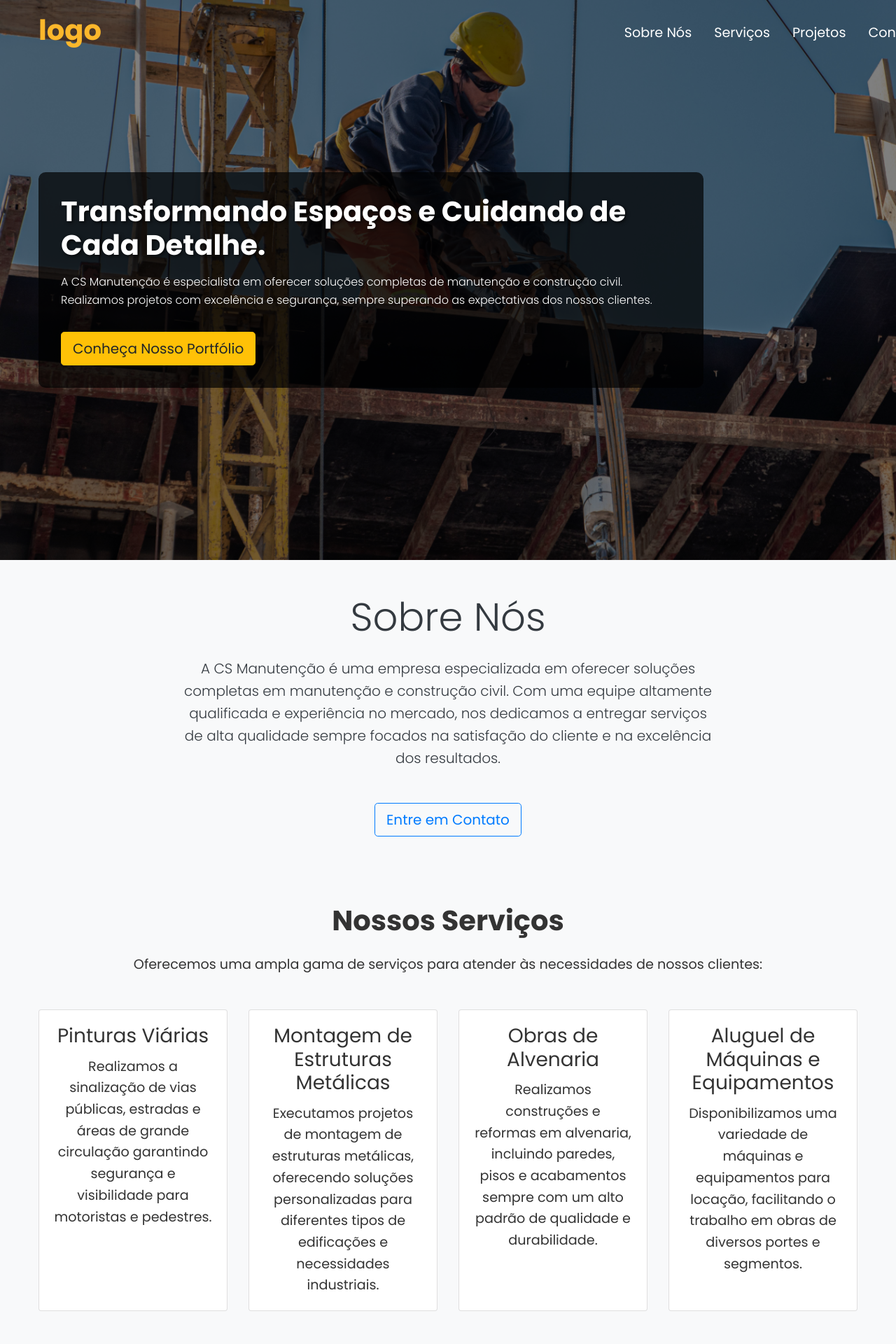
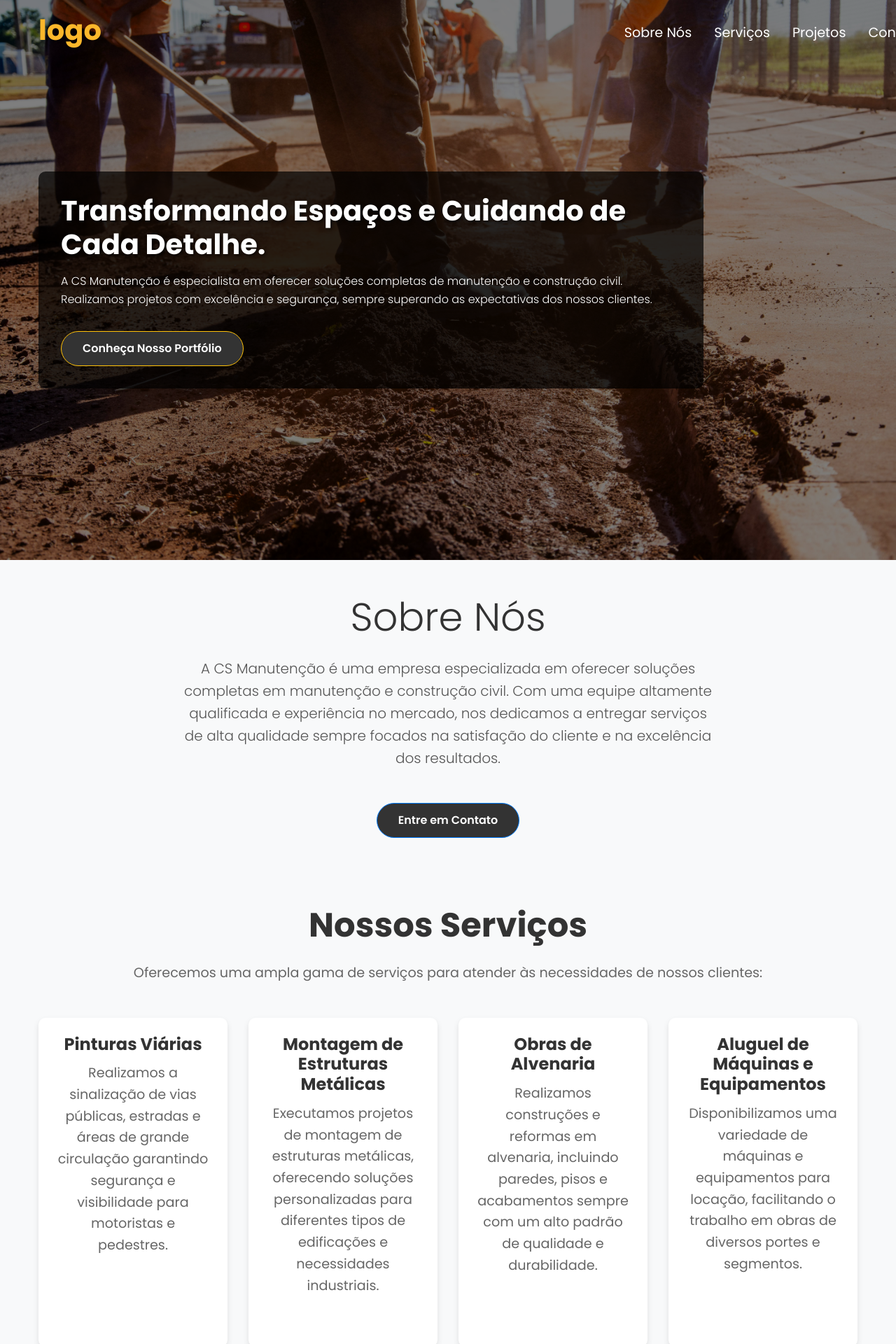
Before and after one commit to abobrinhaa/site-de-construction, a PHP site: page / in a window 1280 px wide. Shown: the top 1920 px of the page at 70% size. Run offline with PHP 8.4, Linux system fonts and the light colour scheme.

Commit message:
alteracoes visuais

```diff
--- a/site acca obra/index.html
+++ b/site acca obra/index.html
@@ -22,7 +22,7 @@
                 <nav class="navbar">
                     <ul class="navbar-nav d-flex flex-row gap-4">
                         <li class="nav-item"><a class="nav-link" href="#sobre-nos">Sobre Nós</a></li>
-                        <li class="nav-item"><a class="nav-link" href="#servicos">Serviços</a></li>
+                        <li class="nav-item"><a class="nav-link" href="#nossos-servicos">Serviços</a></li>
                         <li class="nav-item"><a class="nav-link" href="#projetos">Projetos</a></li>
                         <li class="nav-item"><a class="nav-link" href="#contato">Contato</a></li>
                     </ul>
@@ -81,7 +81,41 @@
             </div>
         </div>
     </section>
-
+<!-- Seção Projetos -->
+<section id="projetos" class="projetos text-center py-5 bg-light">
+    <div class="container">
+        <h2 class="display-4 mb-5">Projetos Realizados</h2>
+        <div class="row">
+            <!-- Card de Projeto 1 -->
+            <div class="col-md-4 mb-4">
+                <div class="card shadow-sm h-100 border-0">
+                    <img src="img/projeto1.jpg" alt="Projeto 1" class="card-img-top img-fluid">
+                    <div class="card-body">
+                        <p class="card-text">Residencial Premium - São Paulo</p>
+                    </div>
+                </div>
+            </div>
+            <!-- Card de Projeto 2 -->
+            <div class="col-md-4 mb-4">
+                <div class="card shadow-sm h-100 border-0">
+                    <img src="img/projeto2.jpg" alt="Projeto 2" class="card-img-top img-fluid">
+                    <div class="card-body">
+                        <p class="card-text">Reforma Comercial - Rio de Janeiro</p>
+                    </div>
+                </div>
+            </div>
+            <!-- Card de Projeto 3 -->
+            <div class="col-md-4 mb-4">
+                <div class="card shadow-sm h-100 border-0">
+                    <img src="img/projeto3.jpg" alt="Projeto 3" class="card-img-top img-fluid">
+                    <div class="card-body">
+                        <p class="card-text">Construção Residencial - Minas Gerais</p>
+                    </div>
+                </div>
+            </div>
+        </div>
+    </div>
+</section>
     <!-- Seção Missão, Visão e Valores -->
     <section id="missao-visao-valores" class="sobre-nos py-5">
         <div class="container">
--- a/site acca obra/styles.css
+++ b/site acca obra/styles.css
@@ -21,7 +21,7 @@
 .hero {
     position: relative;
     min-height: 100vh;
-    background: url('img/fundo1.jpg') no-repeat center center/cover;
+    background: url('img/fundo3.jpg') no-repeat center center/cover;
     padding: 2rem;
 }
 
@@ -267,53 +267,120 @@
     background: rgba(0, 0, 0, 0.8);
 }
 
-/* Seção Projetos */
+/* Estilo da Seção Nossos Serviços */
+#nossos-servicos {
+    background: #f8f8f8;
+    padding: 4rem 0;
+}
+
+#nossos-servicos h2 {
+    font-size: 3rem;
+    font-weight: 700;
+    margin-bottom: 1rem;
+    color: #333;
+}
+
+#nossos-servicos p {
+    font-size: 1.2rem;
+    line-height: 1.6;
+    margin-bottom: 3rem;
+    color: #666;
+}
+
+/* Estilo dos Cards */
+.card {
+    transition: transform 0.3s ease, box-shadow 0.3s ease; /* Animação suave */
+    border-radius: 15px; /* Bordas arredondadas */
+}
+
+/* Hover para os Cards */
+.card:hover {
+    transform: translateY(-10px); /* Leve deslocamento para cima no hover */
+    box-shadow: 0px 10px 20px rgba(0, 0, 0, 0.15); /* Sombra ao hover */
+}
+
+/* Ícones */
+.card-body i {
+    color: #fcb72b; /* Cor de destaque dos ícones */
+    margin-bottom: 1rem;
+}
+
+/* Título dos Cards */
+.card-title {
+    font-size: 1.5rem;
+    font-weight: 700;
+    color: #333;
+}
+
+/* Texto dos Cards */
+.card-text {
+    font-size: 1rem;
+    line-height: 1.8;
+    color: #555;
+}
+
+/* Botão na Seção Nossos Serviços */
+.btn {
+    background: #fcb72b;
+    color: #333;
+    border-radius: 50px;
+    padding: 0.75rem 2rem;
+    font-weight: 600;
+    transition: background 0.3s ease, transform 0.3s ease;
+}
+
+/* Hover no Botão */
+.btn:hover {
+    background: #d89d26;
+    transform: scale(1.05); /* Leve aumento no hover */
+}
+
+
 .projetos {
-    padding: 4rem 2rem;
-    text-align: center;
+    background: linear-gradient(135deg, #f8f8f8 0%, #e0e0e0 100%); /* Fundo com leve gradiente */
+    padding: 4rem 0;
 }
 
 .projetos h2 {
-    font-size: 2.5rem;
+    color: #333;
+    font-weight: 700;
     margin-bottom: 2rem;
-    font-weight: 700;
 }
 
-.project-gallery {
-    display: flex;
-    justify-content: space-between;
-    gap: 2rem;
-    flex-wrap: wrap;
+.card {
+    transition: transform 0.3s ease-in-out, box-shadow 0.3s ease-in-out;
 }
 
-.project-item {
-    background: #fff;
-    border: 1px solid #ddd;
-    border-radius: 10px;
-    padding: 1.5rem;
-    width: 30%;
-    box-shadow: 0px 5px 15px rgba(0, 0, 0, 0.1);
-    transition: transform 0.3s ease, box-shadow 0.3s ease;
-    text-align: center;
+.card:hover {
+    transform: translateY(-5px); /* Efeito de elevação no hover */
+    box-shadow: 0 10px 20px rgba(0, 0, 0, 0.1); /* Sombra mais pronunciada */
 }
 
-.project-item:hover {
-    transform: translateY(-5px);
-    box-shadow: 0px 8px 20px rgba(0, 0, 0, 0.2);
+.card-body {
+    padding: 1.5rem;
 }
 
-.project-item img {
-    width: 100%;
-    height: 200px;
-    object-fit: cover;
-    border-radius: 5px;
-    margin-bottom: 1rem;
+.card-text {
+    font-size: 1.1rem;
+    font-weight: 500;
+    color: #555;
 }
 
-.project-item p {
-    font-size: 1.1rem;
-    line-height: 1.6;
+.img-fluid {
+    border-radius: 15px 15px 0 0; /* Bordas arredondadas nas imagens */
 }
+
+/* Responsividade para dispositivos menores */
+@media (max-width: 768px) {
+    .projetos h2 {
+        font-size: 2.5rem;
+    }
+
+    .card-text {
+        font-size: 1rem;
+    }
+}
+
 
 /* Seção Contato */
 .contato {
@@ -407,3 +474,67 @@
         font-size: 1rem;
     }
 }
+
+
+/* Estilo das Seções */
+section {
+    padding: 60px 0;
+}
+
+.nossos-servicos {
+    background-color: #e8e8e8;
+}
+
+.projetos {
+    background-color: #f4f4f4;
+}
+
+.sobre-nos {
+    background-color: #fafafa;
+}
+
+.contato {
+    background-color: #e0e0e0;
+}
+
+
+/* Títulos e Textos */
+h2 {
+    font-weight: 700;
+    color: #333;
+}
+
+p, .card-text {
+    font-size: 1.1rem;
+    color: #555;
+}
+
+/* Estilo dos Cards */
+.card {
+    border: none;
+    background: #ffffff;
+    border-radius: 10px;
+    box-shadow: 0 4px 8px rgba(0, 0, 0, 0.1);
+    transition: transform 0.3s, box-shadow 0.3s;
+}
+
+.card:hover {
+    transform: translateY(-10px);
+    box-shadow: 0 8px 16px rgba(0, 0, 0, 0.15);
+}
+
+/* Botões */
+.btn {
+    background: #333;
+    color: #fff;
+    border-radius: 50px;
+    padding: 12px 30px;
+    font-size: 1rem;
+    transition: background 0.3s, transform 0.3s;
+}
+
+.btn:hover {
+    background: #fcb72b;
+    color: #333;
+    transform: scale(1.05);
+}
```
